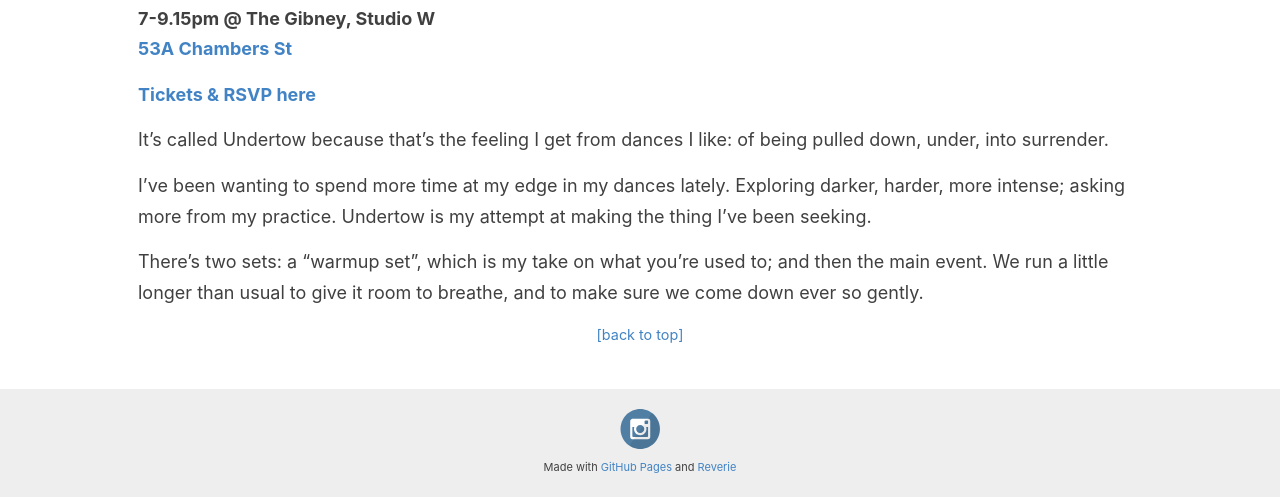
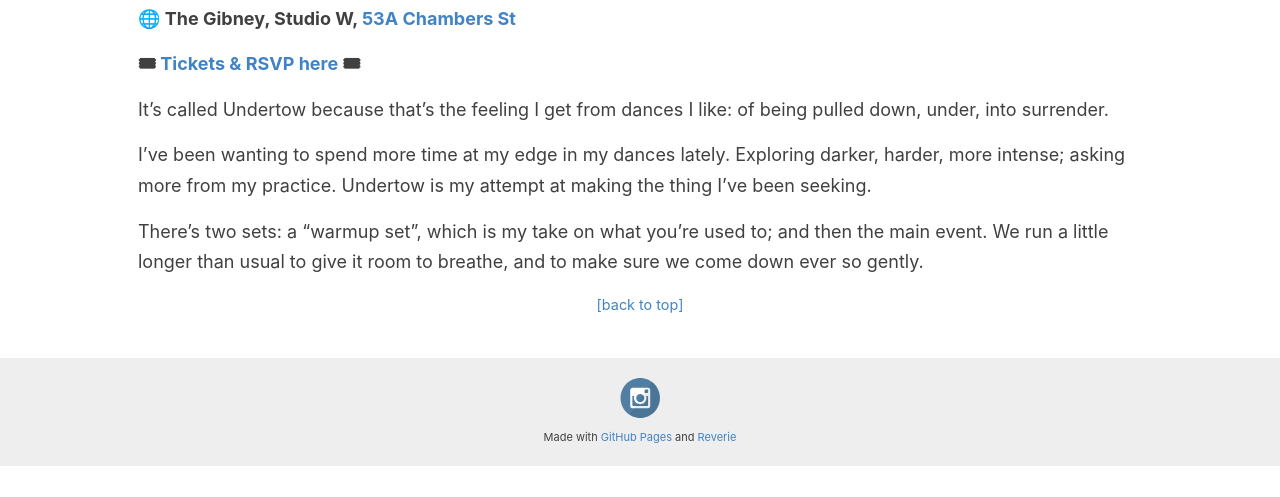
Before and after one commit to helgridly/dance, a Jekyll site: the page built from index.md, in a window 1280 px wide. Shown: the part 684-1181 px from the top of the page. Built offline with Jekyll 4.4.1, drawn with Linux system fonts in a browser that asks for light colours; after the commit the page ends 1150 px from its top, so only the background shows below that; some of the changed text lies outside the part shown.

Commit message:
emoji for dance info

```diff
--- a/index.md
+++ b/index.md
@@ -10,11 +10,10 @@ splide: false
 
 <a href="https://partiful.com/e/NgKlR3kqska1C9O9SoyK"><img src="{{site.baseurl}}/images/eventpics/2026-01-29_Undertow.jpg" class="responsive-img"></a>
 
-<b>29th Jan 2026
-7-9.15pm @ The Gibney, Studio W
-<a href="https://maps.app.goo.gl/2Ja3sX4V2rwvjso79">53A Chambers St</a></b>
+<b>📅 29th Jan 2026, 7-9.15pm
+🌐 The Gibney, Studio W, <a href="https://maps.app.goo.gl/2Ja3sX4V2rwvjso79">53A Chambers St</a></b>
 
-<b><a href="https://partiful.com/e/NgKlR3kqska1C9O9SoyK">Tickets & RSVP here</a></b>
+<b>🎟 <a href="https://partiful.com/e/NgKlR3kqska1C9O9SoyK">Tickets & RSVP here</a> 🎟</b>
 
 It's called Undertow because that's the feeling I get from dances I like: of being pulled down, under, into surrender.
 
```
